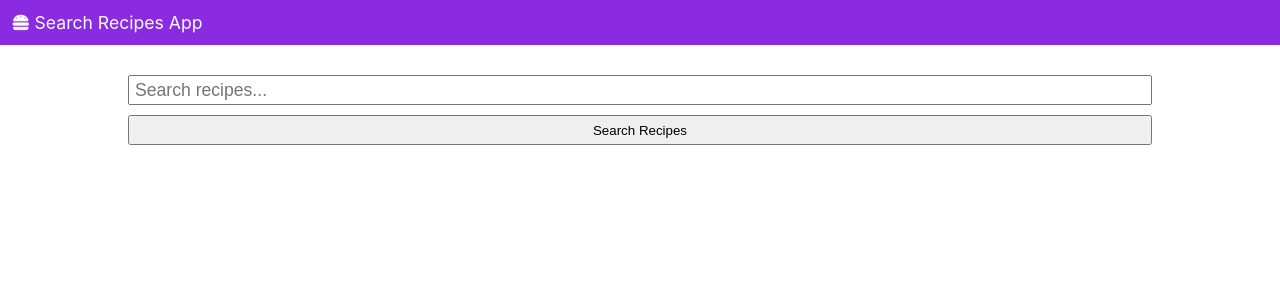
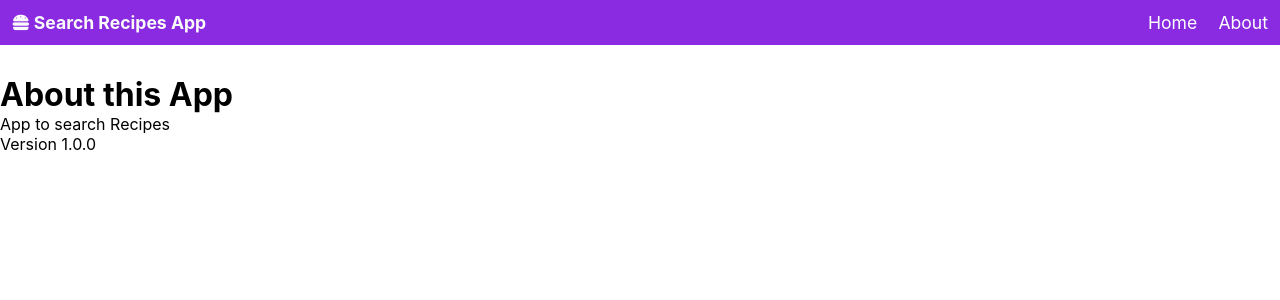
Before and after one commit to tbabyuk/search-recipes-app, a React (Create React App) app: page /about in a window 1280 px wide. Shown: the top 300 px of the page. Built offline with nearby package versions, Linux system fonts and the light colour scheme.

Commit message:
routing implemented with react-router-dom 6, all working

```diff
--- a/package.json
+++ b/package.json
@@ -8,6 +8,7 @@
     "@testing-library/user-event": "^13.5.0",
     "react": "^18.1.0",
     "react-dom": "^18.1.0",
+    "react-router-dom": "^6.3.0",
     "react-scripts": "5.0.1",
     "web-vitals": "^2.1.4"
   },
--- a/src/App.css
+++ b/src/App.css
@@ -14,7 +14,18 @@
   color: #fafafa;
   margin-bottom: 30px;
   font-size: 1.1rem;
+  display: flex;
+  justify-content: space-between;
 }
+
+.nav-menu {
+  display: flex;
+  list-style-type: none;
+  width: 120px;
+  justify-content: space-between;
+  color: white;
+}
+
 
 .search-form {
   width: 80%;
--- a/src/App.js
+++ b/src/App.js
@@ -1,9 +1,11 @@
 import './App.css';
-import React, {Component} from 'react';
+import React, {Fragment, Component} from 'react';
+import { BrowserRouter as Router, Routes, Route } from 'react-router-dom';
 import Navbar from './components/Navbar';
 import Search from './components/Search';
 import ShowRecipes from './components/ShowRecipes';
 import Alert from './components/Alert';
+import About from './components/pages/About';
 
 class App extends Component {
 
@@ -33,12 +35,21 @@ class App extends Component {
 
 render() {
   return (
+    <Router>
     <div className="App">
         <Navbar animal={this.state.recipes}/>
-        <Search searchRecipes={this.searchRecipes} recipesFetched={this.state.recipes.count > 0} clearRecipes={this.clearRecipes} setAlert={this.setAlert}  />
-        <ShowRecipes results={this.state.recipes.recipes} loading={this.state.loading}/>
-        {this.state.alert && (<Alert alert={this.state.alert} />)}
+        <Routes>
+          <Route exact path='/' element = {
+            <Fragment>
+              <Search searchRecipes={this.searchRecipes} recipesFetched={this.state.recipes.count > 0} clearRecipes={this.clearRecipes} setAlert={this.setAlert}  />
+              <ShowRecipes results={this.state.recipes.recipes} loading={this.state.loading}/>
+              {this.state.alert && (<Alert alert={this.state.alert} />)}
+            </Fragment>
+          } />
+          <Route exact path='/about' element={<About />} />
+        </Routes>
     </div>
+    </Router>
   );
 }
 }
--- a/src/components/Navbar.js
+++ b/src/components/Navbar.js
@@ -1,12 +1,30 @@
 import React from 'react';
+import { Link } from 'react-router-dom';
 
 const Navbar = (props) => {
   return (
     <div className='navbar'>
-      <i className='fas fa-hamburger' /> Search Recipes App
+      <h4>
+        <i className='fas fa-hamburger' /> Search Recipes App
+      </h4>
+      <ul class='nav-menu'>
+        <li>
+          <Link to='/' style={linkStyle}>Home</Link>
+        </li>
+        <li>
+          <Link to='/about' style={linkStyle}>About</Link>
+        </li>
+      </ul>
     </div>
   );
+
 };
+
+const linkStyle={
+  textDecoration: 'none',
+  color: 'white'
+}
+
 
 
 export default Navbar;
--- a/src/components/Search.js
+++ b/src/components/Search.js
@@ -23,7 +23,6 @@ export class Search extends Component {
   }
   };
 
-
   render() {
     return (
       <div>
--- /dev/null
+++ b/src/components/pages/About.js
@@ -0,0 +1,13 @@
+import React, { Fragment } from 'react'
+
+function About() {
+  return (
+    <Fragment>
+        <h1>About this App</h1>
+        <p>App to search Recipes</p>
+        <p>Version 1.0.0</p>
+    </Fragment>
+  )
+}
+
+export default About
```
Also changed, not shown: 1 other file (tests, documents, lock files or other folders).
